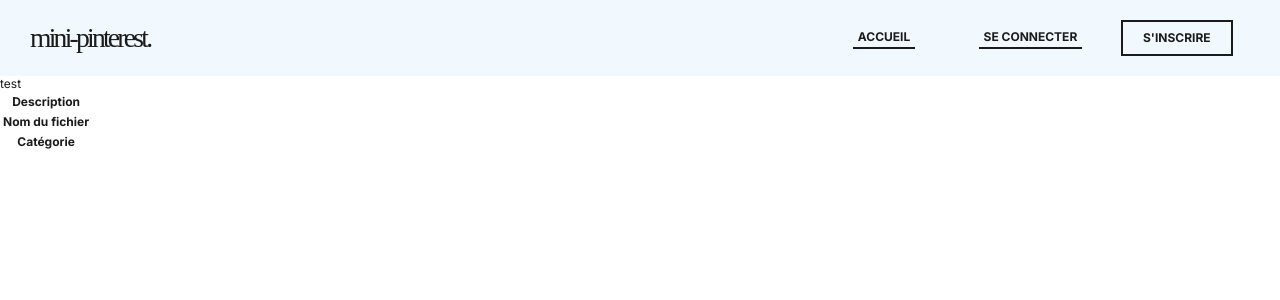
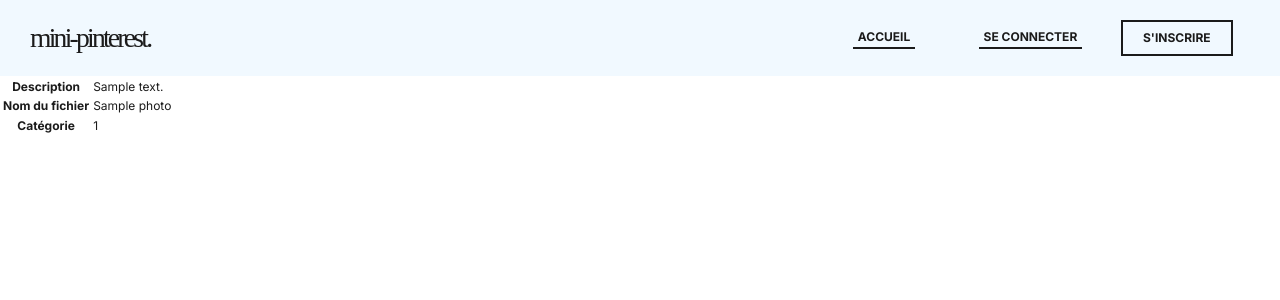
Before and after one commit to Anh-Kiet-VO/BDW1-Projet, a PHP site: page /detail.php in a window 1280 px wide. Shown: the top 300 px of the page. Run offline with PHP 8.4, Linux system fonts and the light colour scheme; tables that the repository leaves empty hold one stand-in row (values such as "Sample post"); data that the repository does not hold is empty; some web fonts are replaced.

Commit message:
fonction detail + detail.php

```diff
--- a/css/style.css
+++ b/css/style.css
@@ -71,6 +71,12 @@ body {
 /*  -----------------------
        GALERIE DE PHOTOS
     -----------------------  */
+.galerie {
+  display: flex;
+  flex-wrap: wrap;
+  justify-content: space-around;
+}
+
 .galerie img {
   max-width: 200px;
 }
--- a/detail.php
+++ b/detail.php
@@ -1,4 +1,17 @@
 <!--     DETAIL D'UNE PHOTO     -->
+<?php
+require_once 'php/bd.php';
+require_once 'php/utilisateur.php';
+require_once 'php/photo.php';
+
+$link = getConnection($dbHost, $dbUser, $dbPwd, $dbName);
+
+$imageId = 1;
+
+$tabDetail = detail($imageId, $link);
+
+?>
+
 
 <!DOCTYPE html>
 <html lang="en">
@@ -15,18 +28,12 @@
   <div class="navigation"><span class="logo">mini-pinterest.</span><a class="boutonNav" href="./index.php">accueil</a> <a class="boutonNav" href="./connexion.php">se connecter</a> <a class="boutonInscrip" href="./inscription.php">s'inscrire</a></div>
 
   <div class="detailphoto">
-    test
-  </div>
-
-</body>
-
-  <div class="detail">
     <table>
       <tr>
         <th>Description</th>
         <td>
           <?php
-            echo $fetchDesc['description'];
+            echo $tabDetail['description'];
           ?>
         </td>
       </tr>
@@ -35,7 +42,7 @@
         <th>Nom du fichier</th>
         <td>
             <?php
-              echo $fetchNom['nomFich'];
+              echo $tabDetail['nomFich'];
             ?>
         </td>
       </tr>
@@ -43,11 +50,13 @@
         <th>Catégorie</th>
         <td>
           <?php
-            echo $fetchCat['categorie']
+            echo $tabDetail['catId']
           ?>
         </td>
       </tr>
     </table>
   </div>
 
+</body>
+
 </html>
--- a/index.php
+++ b/index.php
@@ -13,7 +13,7 @@ $pathsCatList = getImagesPaths($link);
 function displayPhotos($array)
 {
     foreach ($array as $value) {
-        $html = '<img src="' . $value . '">';
+        $html = '<a href="detail.php"><img class="" src="' . $value . '"></a>';
         echo $html;
     }
 }
--- a/php/photo.php
+++ b/php/photo.php
@@ -23,16 +23,11 @@ function getImgCategorie($link, $catId)
 }
 
 // Récupère les informations d'une image en fonction de son Id
-function detail($ImageId, $link) {
-    $reqNomFich = "SELECT nomFich FROM Photo WHERE photoId = " . $ImageId;
-    $nomFich = executeQuery($link, $reqNomFich);
-    $fetchNom = $nomFich->fetch_assoc();
+function detail($imageId, $link)
+{
+    $query = "SELECT nomFich, description, catId FROM Photo WHERE photoId = " . $imageId;
+    $tabDetail = executeQuery($link, $query);
+    $assocTabDetail = $tabDetail->fetch_assoc();
 
-    $reqDesc = "SELECT description FROM Photo WHERE photoId = " . $ImageId;
-    $description = executeQuery($link, $reqDesc);
-    $fetchDesc = $description->fetch_assoc();
-
-    $reqCat = "SELECT nomCat FROM Categorie WHERE catId = (SELECT catId FROM Photo WHERE photoId = " . $ImageId . ")";
-    $categorie = executeQuery($link, $reqCat);
-    $fetchCat = $categorie->fetch_assoc();
+    return $assocTabDetail;
 }
```
